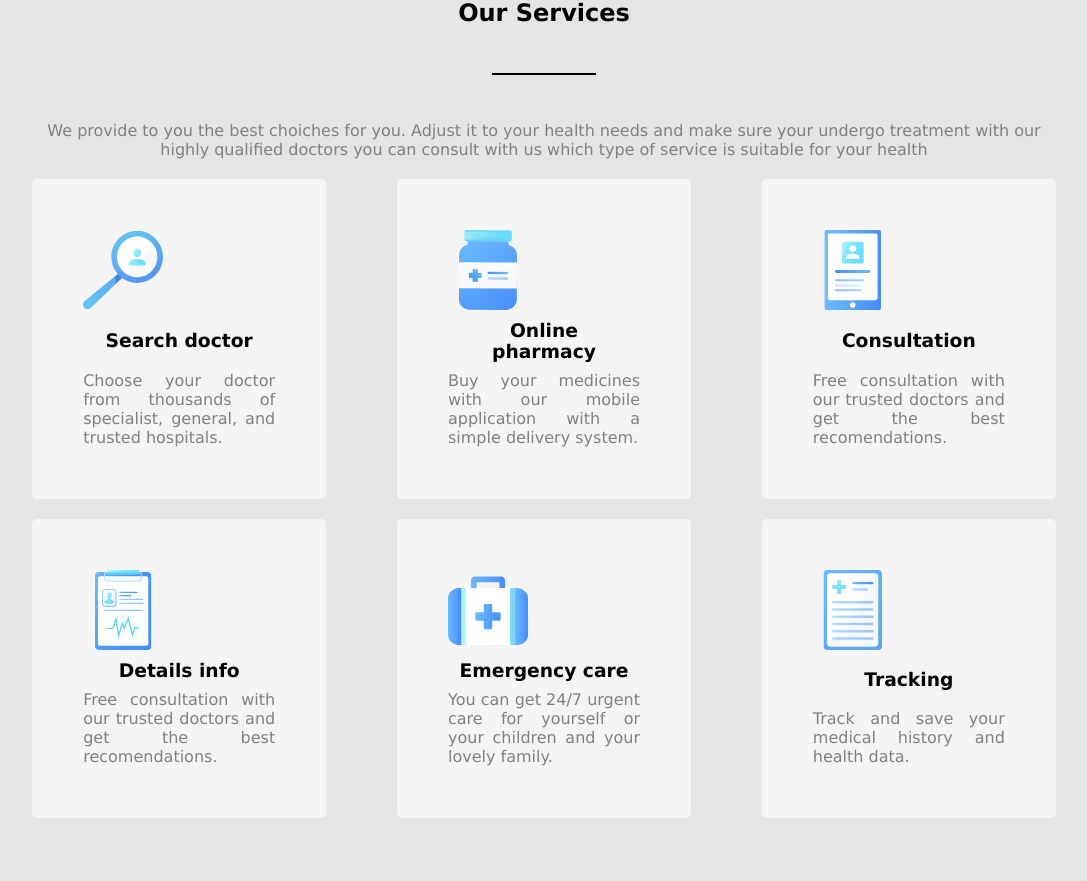
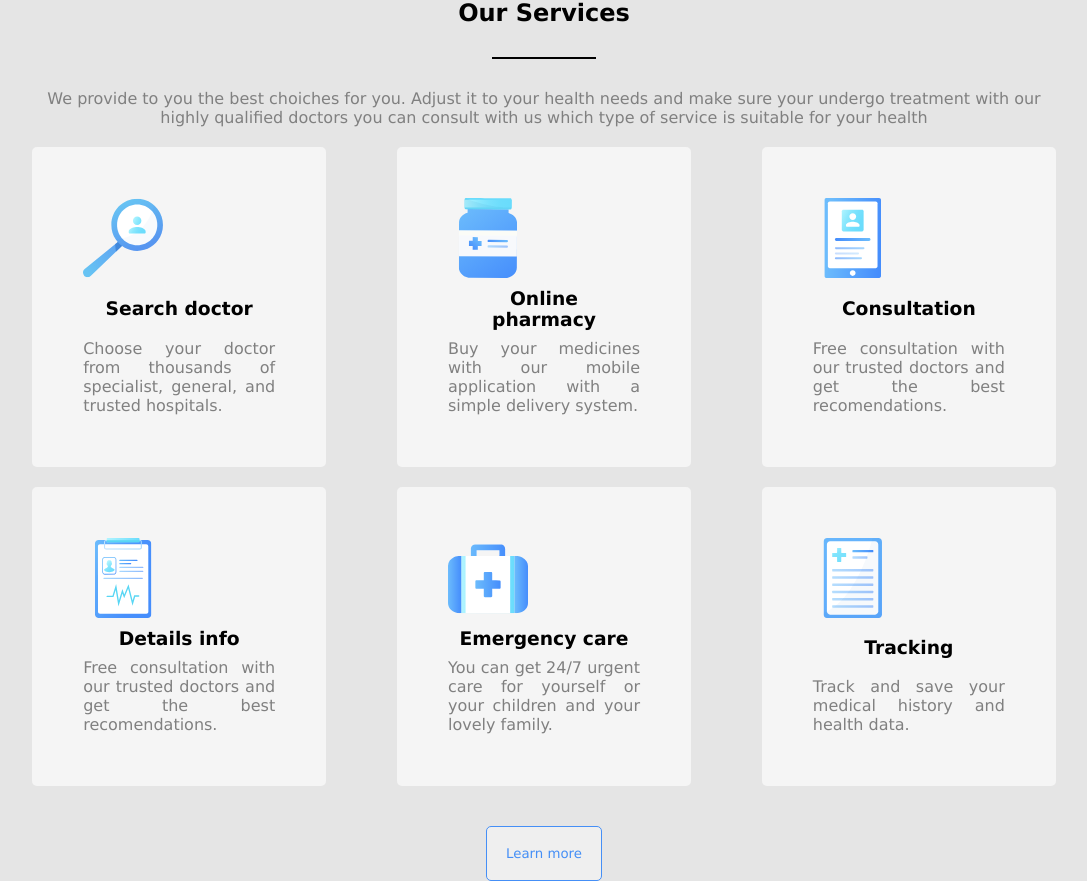
Before and after one commit to matheustkaczyk/trafalgar-landing-page, a React (Vite) app: page / in a window 1280 px wide. Shown: the part 619-1500 px from the top of the page, without its empty margins (96-1183 px from the left). Before the commit the page ends 1437 px from the top, so only its background shows below. Built offline with nearby package versions, Linux system fonts and the light colour scheme.

Commit message:
feat: adicionando button, detalhes estilizacao

```diff
--- a/src/App.scss
+++ b/src/App.scss
@@ -72,11 +72,14 @@ header {
 }
 
 .services-page {
-  height: 100vh;
+  height: auto;
   margin-top: 10vh;
+  display: flex;
+  flex-direction: column;
+  align-items: center;
 
   div {
-    height: 20%;
+    height: 8rem;
     padding: 0 10% 0 10%;
     display: flex;
     flex-direction: column;
@@ -103,6 +106,7 @@ header {
     flex-direction: row;
     justify-content: space-between;
     flex-wrap: wrap;
+    height: fit-content;
 
     article {
       display: flex;
@@ -130,4 +134,13 @@ header {
       }
     }
   }
+
+  button {
+    padding: 1.5%;
+    color: #458FF6;
+    border: solid 1px #458FF6;
+    border-radius: 5px;
+    width: fit-content;
+    margin-top: 5vh;
+  }
 }
--- a/src/pages/Services/index.jsx
+++ b/src/pages/Services/index.jsx
@@ -58,6 +58,7 @@ const Services = () => {
           />
         ))}
       </div>
+      <button>Learn more</button>
     </section>
   );
 }
```
